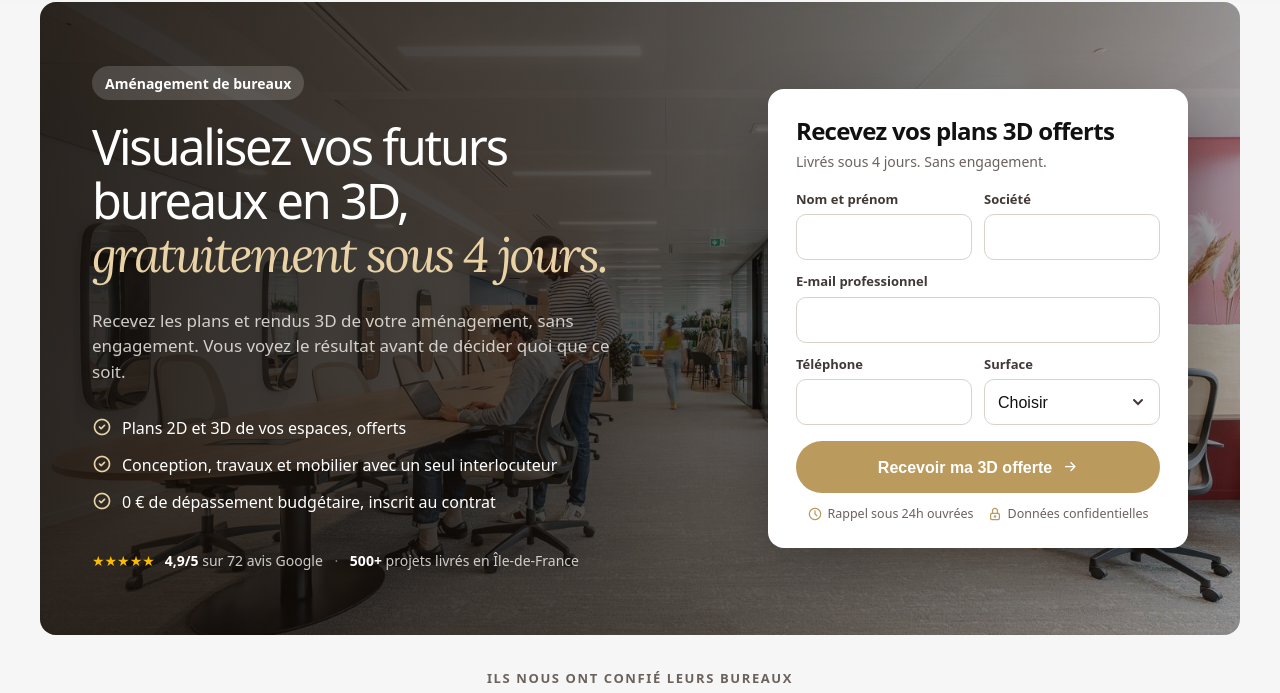
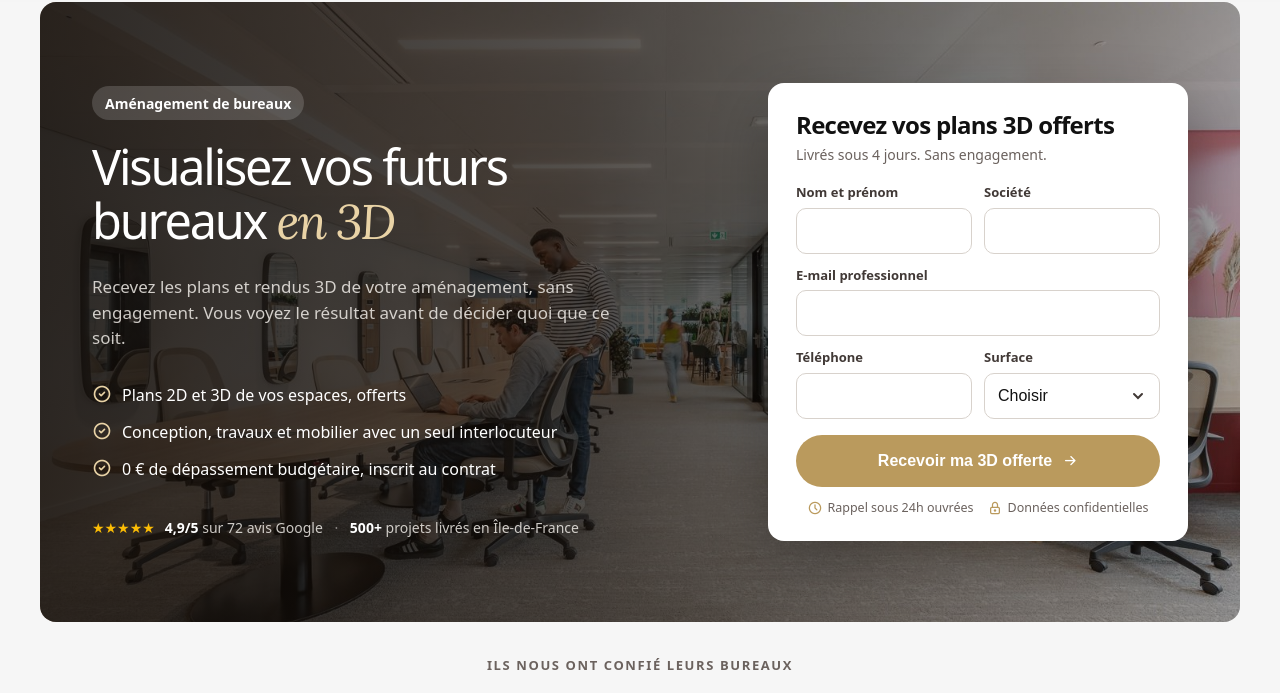
Before and after one commit to remivinel-netizen/clueme-landing-pages, a plain HTML site: page amenagement-bureaux/index.html in a window 1280 px wide. Shown: the part 74-767 px from the top of the page. Drawn offline with Linux system fonts and the light colour scheme; a web font is replaced by a local one.

Commit message:
Titres raccourcis : « Visualisez vos futurs bureaux en 3D »
Co-Authored-By: Claude Fable 5.2 <noreply@anthropic.com>

```diff
--- a/amenagement-bureaux/index.html
+++ b/amenagement-bureaux/index.html
@@ -35,7 +35,7 @@
       <img class="bg" src="../assets/img/hero-grape.jpg" alt="Bureaux aménagés par Clue Me" width="1500" height="1000" fetchpriority="high">
       <div class="hero-copy">
         <span class="eyebrow">Aménagement de bureaux</span>
-        <h1>Visualisez vos futurs bureaux en 3D, <em>gratuitement sous 4&nbsp;jours.</em></h1>
+        <h1>Visualisez vos futurs bureaux <em>en&nbsp;3D</em></h1>
         <p class="hero-sub">Recevez les plans et rendus 3D de votre aménagement, sans engagement. Vous voyez le résultat avant de décider quoi que ce soit.</p>
         <ul class="ticks">
           <li><i class="ti ti-circle-check"></i>Plans 2D et 3D de vos espaces, offerts</li>
```
Also changed, not shown: renovation-bureaux-paris-ads/index.html (+1 -1 lines).
